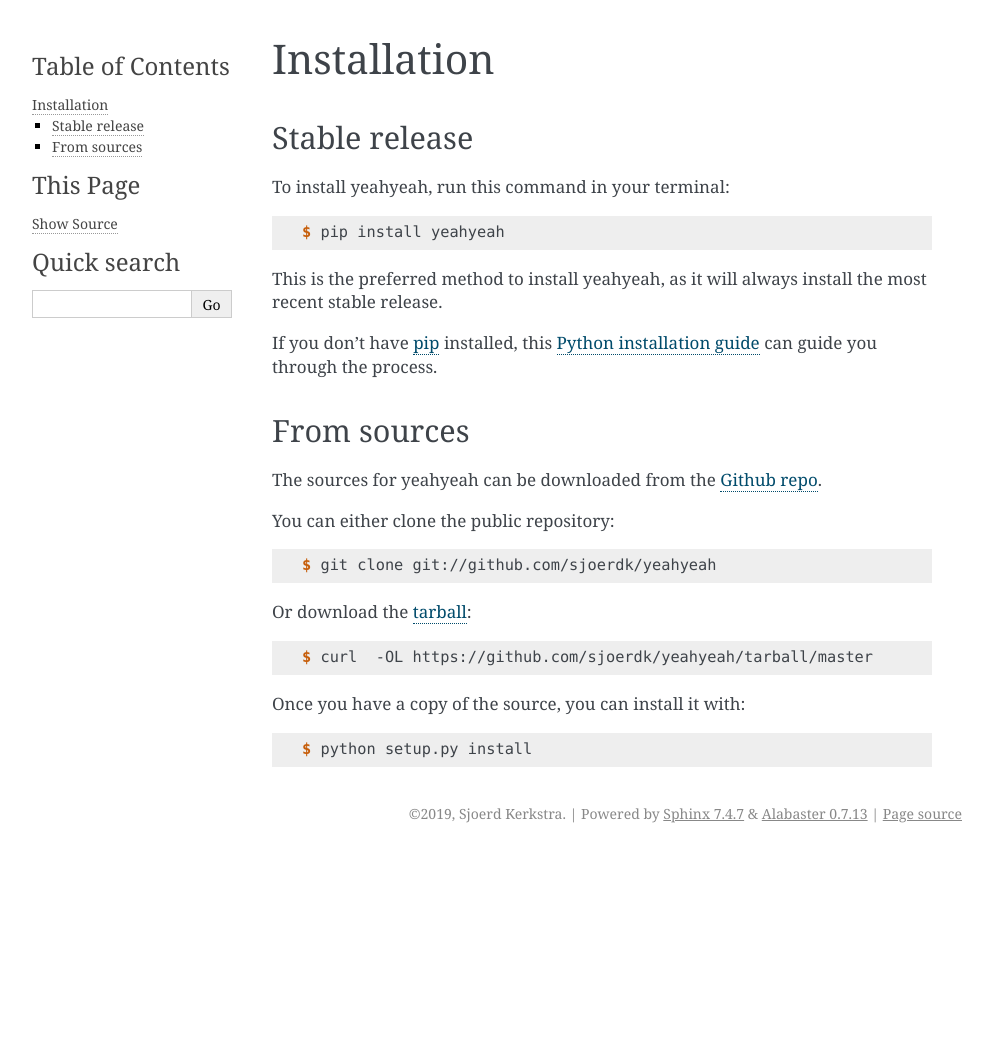
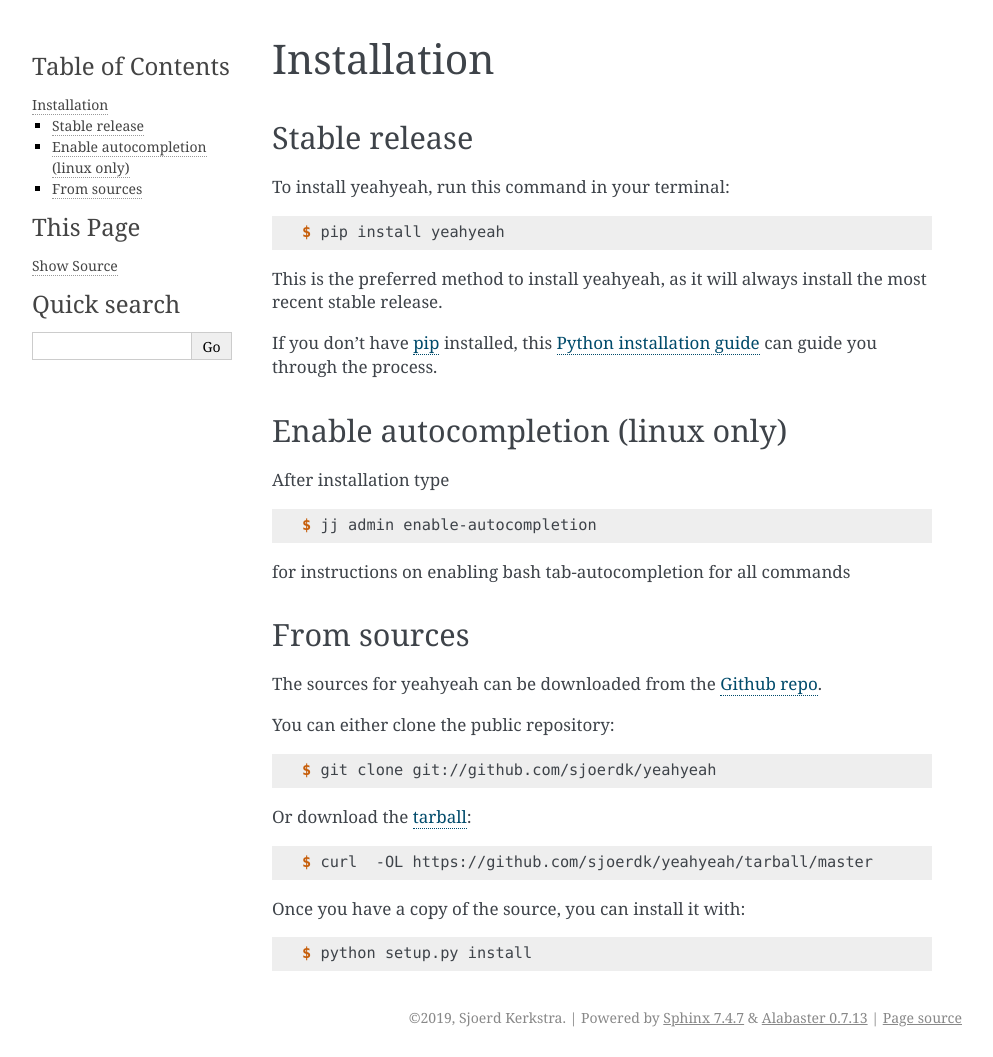
Before and after one commit to sjoerdk/yeahyeah, a Sphinx documentation site: the page built from docs/installation.rst, in a window 1280 px wide. Shown: the whole page, without its empty margins (148-1141 px from the left). Built offline with Sphinx 7.4.7, drawn with Linux system fonts in a browser that asks for light colours; pages that are not in the unit, such as notebooks, are missing from menus; before the commit the page ends 900 px from its top, so only the background shows below that.

Commit message:
Added bash utility script, removed some python versions from travis config

```diff
--- a/docs/installation.rst
+++ b/docs/installation.rst
@@ -21,6 +21,18 @@
 
 .. _pip: https://pip.pypa.io
 .. _Python installation guide: http://docs.python-guide.org/en/latest/starting/installation/
+
+
+Enable autocompletion (linux only)
+----------------------------------
+
+After installation type
+
+.. code-block:: console
+
+    $ jj admin enable-autocompletion
+
+for instructions on enabling bash tab-autocompletion for all commands
 
 
 From sources
```
Also changed, not shown: .travis.yml, 1 other file.
